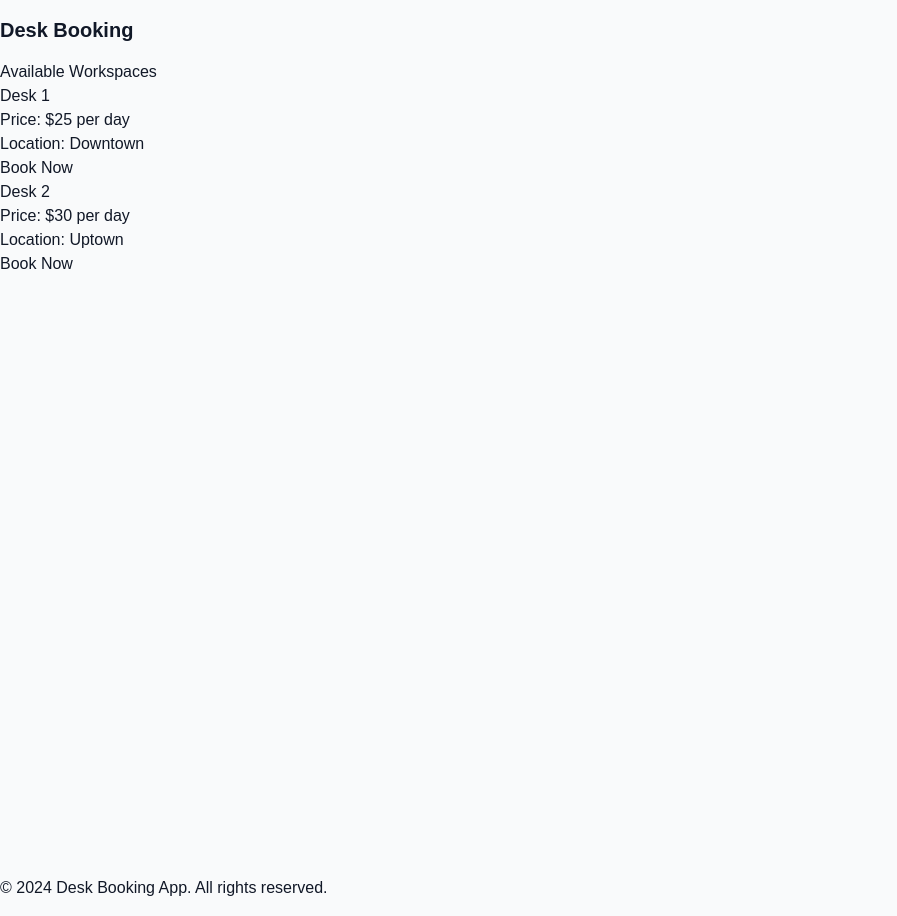
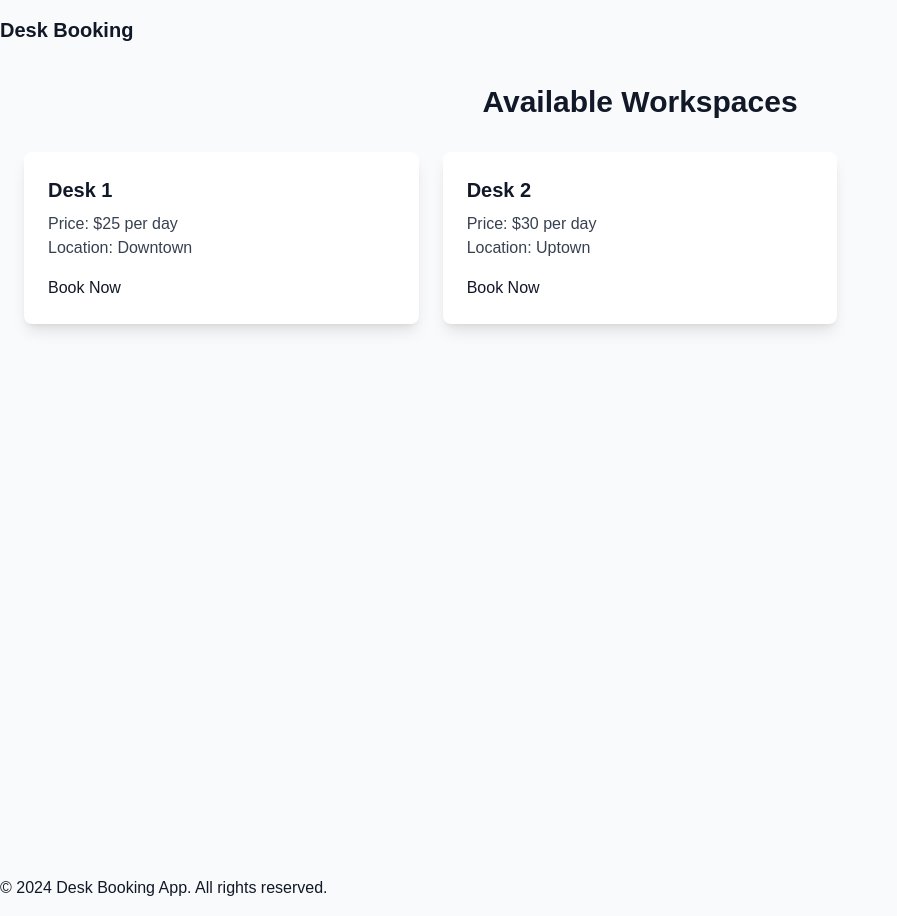
Before and after one commit to michael-hmrc/wander, a Next.js app in the folder wander/: page / in a window 1280 px wide. Shown: the whole page, without its empty margins (0-897 px from the left). Built offline with nearby package versions, Linux system fonts and the light colour scheme.

Commit message:
add styling to the main page

```diff
--- a/wander/src/app/page.tsx
+++ b/wander/src/app/page.tsx
@@ -14,21 +14,22 @@ export default function HomePage() {
   ];
 
   return (
-    <main>
-      <h1>Available Workspaces</h1>
-      <ul>
+    <main className="min-h-screen bg-gray-50 p-6">
+      <div className="container mx-auto">
+        <h1 className="text-3xl font-bold text-center mb-8">Available Workspaces</h1>
+        <ul className="grid grid-cols-1 md:grid-cols-2 lg:grid-cols-3 gap-6">
           {desks.map((desk) => (
-          <li key={desk.id}>
-            <h2>{desk.name}</h2>
-            <p>Price: ${desk.price} per day</p>
-            <p>Location: {desk.location}</p>
-            {/* Correct Link for booking page */}
+            <li key={desk.id} className="bg-white shadow-lg rounded-lg p-6 hover:shadow-xl transition-shadow">
+              <h2 className="text-xl font-semibold mb-2">{desk.name}</h2>
+              <p className="text-gray-700">Price: <span className="font-medium">${desk.price}</span> per day</p>
+              <p className="text-gray-700 mb-4">Location: {desk.location}</p>
               <Link href={`/desk/${desk.id}`}>
                 Book Now
               </Link>
             </li>
           ))}
         </ul>
+      </div>
     </main>
   );
 }
```
Lines whose indentation alone changed are shown as unchanged.
